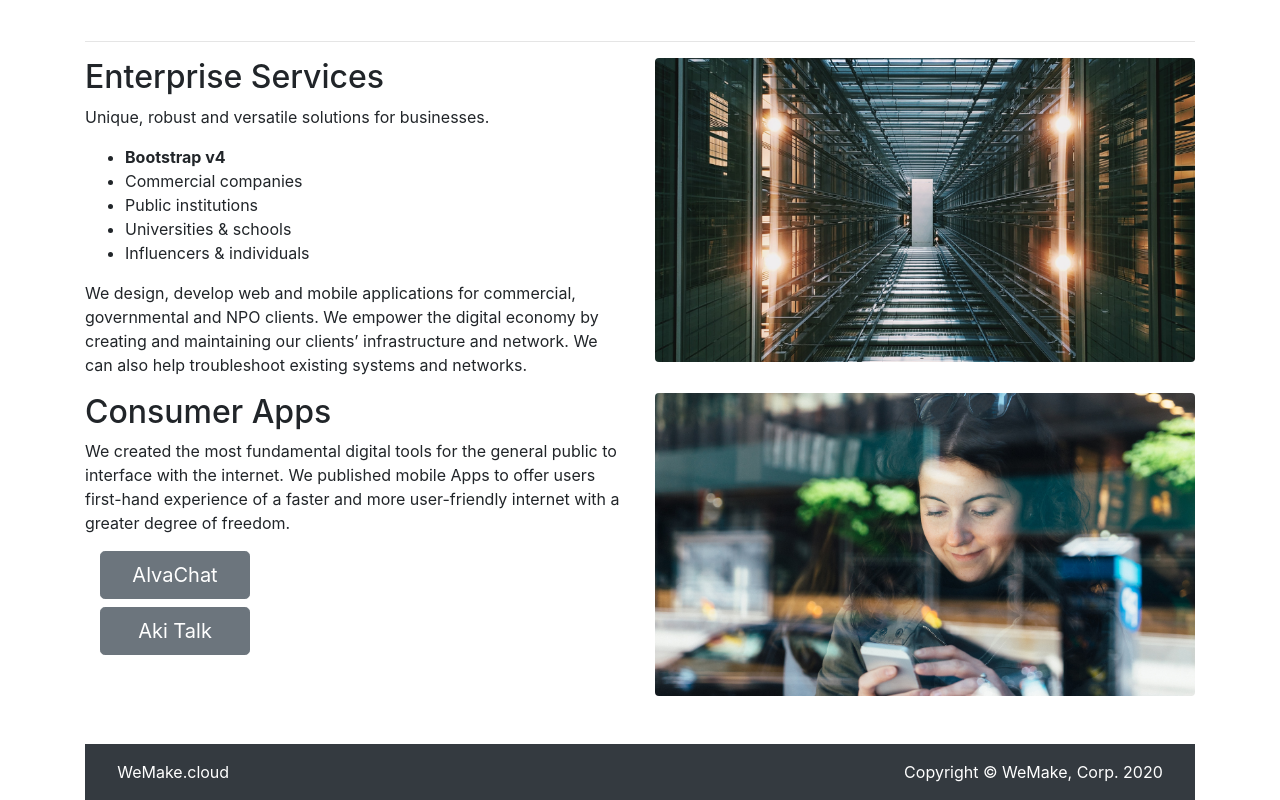
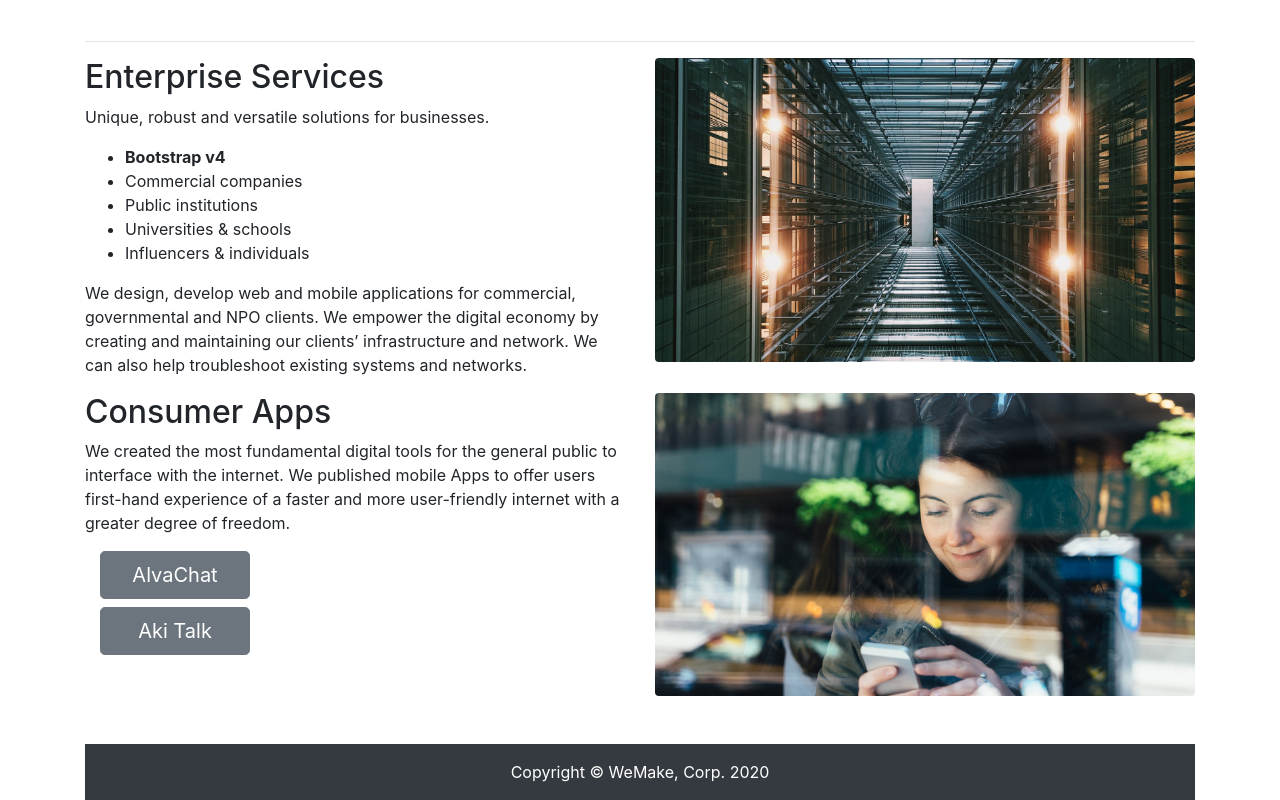
Before and after one commit to dvpwemake/delta, a website: page index.html in a window 1280 px wide. Shown: the part 1791-2591 px from the top of the page. Drawn offline with Linux system fonts and the light colour scheme.

Commit message:
12 update
Co-Authored-By: dvp <94456+dvp@users.noreply.github.com>

```diff
--- a/index.html
+++ b/index.html
@@ -239,7 +239,7 @@ maximum-scale=1.0, user-scalable=no" />
   <!-- Footer -->
   <footer class="py-3 bg-dark">
     <div class="container">
-      <p class="m-0 text-center text-white">WeMake.cloud&nbsp;&nbsp;&nbsp;&nbsp;&nbsp;&nbsp;&nbsp;&nbsp;&nbsp;&nbsp;&nbsp;&nbsp;&nbsp;&nbsp;&nbsp;&nbsp;&nbsp;&nbsp;&nbsp;&nbsp;&nbsp;&nbsp;&nbsp;&nbsp;&nbsp;&nbsp;&nbsp;&nbsp;&nbsp;&nbsp;&nbsp;&nbsp;&nbsp;&nbsp;&nbsp;&nbsp;&nbsp;&nbsp;&nbsp;&nbsp;&nbsp;&nbsp;&nbsp;&nbsp;&nbsp;&nbsp;&nbsp;&nbsp;&nbsp;&nbsp;&nbsp;&nbsp;&nbsp;&nbsp;&nbsp;&nbsp;&nbsp;&nbsp;&nbsp;&nbsp;&nbsp;&nbsp;&nbsp;&nbsp;&nbsp;&nbsp;&nbsp;&nbsp;&nbsp;&nbsp;&nbsp;&nbsp;&nbsp;&nbsp;&nbsp;&nbsp;&nbsp;&nbsp;&nbsp;&nbsp;&nbsp;&nbsp;&nbsp;&nbsp;&nbsp;&nbsp;&nbsp;&nbsp;&nbsp;&nbsp;&nbsp;&nbsp;&nbsp;&nbsp;&nbsp;&nbsp;&nbsp;&nbsp;&nbsp;&nbsp;&nbsp;&nbsp;&nbsp;&nbsp;&nbsp;&nbsp;&nbsp;&nbsp;&nbsp;&nbsp;&nbsp;&nbsp;&nbsp;&nbsp;&nbsp;&nbsp;&nbsp;&nbsp;&nbsp;&nbsp;&nbsp;&nbsp;&nbsp;&nbsp;&nbsp;&nbsp;&nbsp;&nbsp;&nbsp;&nbsp;&nbsp;&nbsp;&nbsp;&nbsp;&nbsp;&nbsp;&nbsp;&nbsp;&nbsp;&nbsp;&nbsp;&nbsp;&nbsp;&nbsp;&nbsp;&nbsp;&nbsp;&nbsp;&nbsp;&nbsp;Copyright &copy; WeMake, Corp. 2020</p>
+      <p class="m-0 text-center text-white">Copyright &copy; WeMake, Corp. 2020</p>
     </div>
     <!-- /.container -->
   </footer>
```
